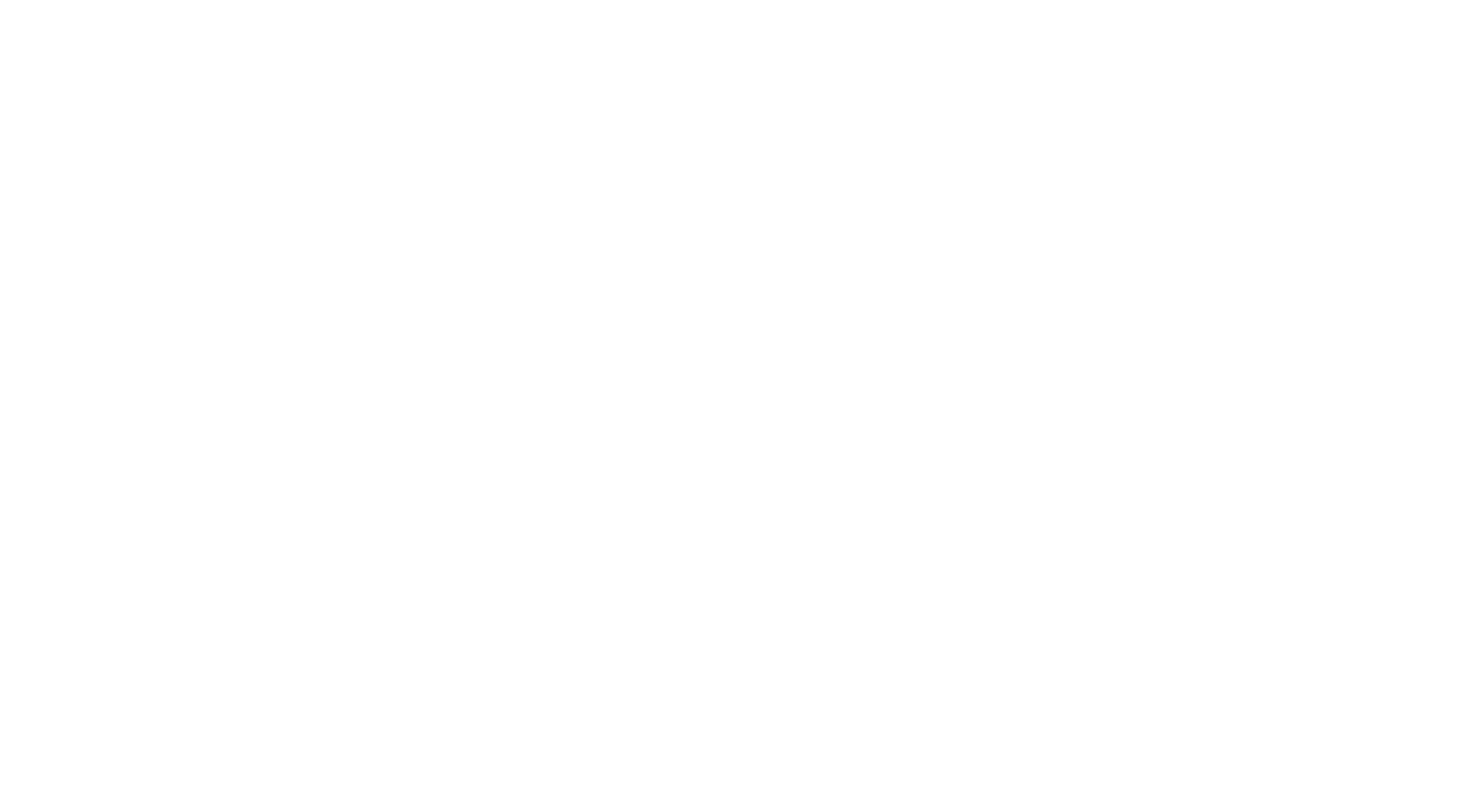
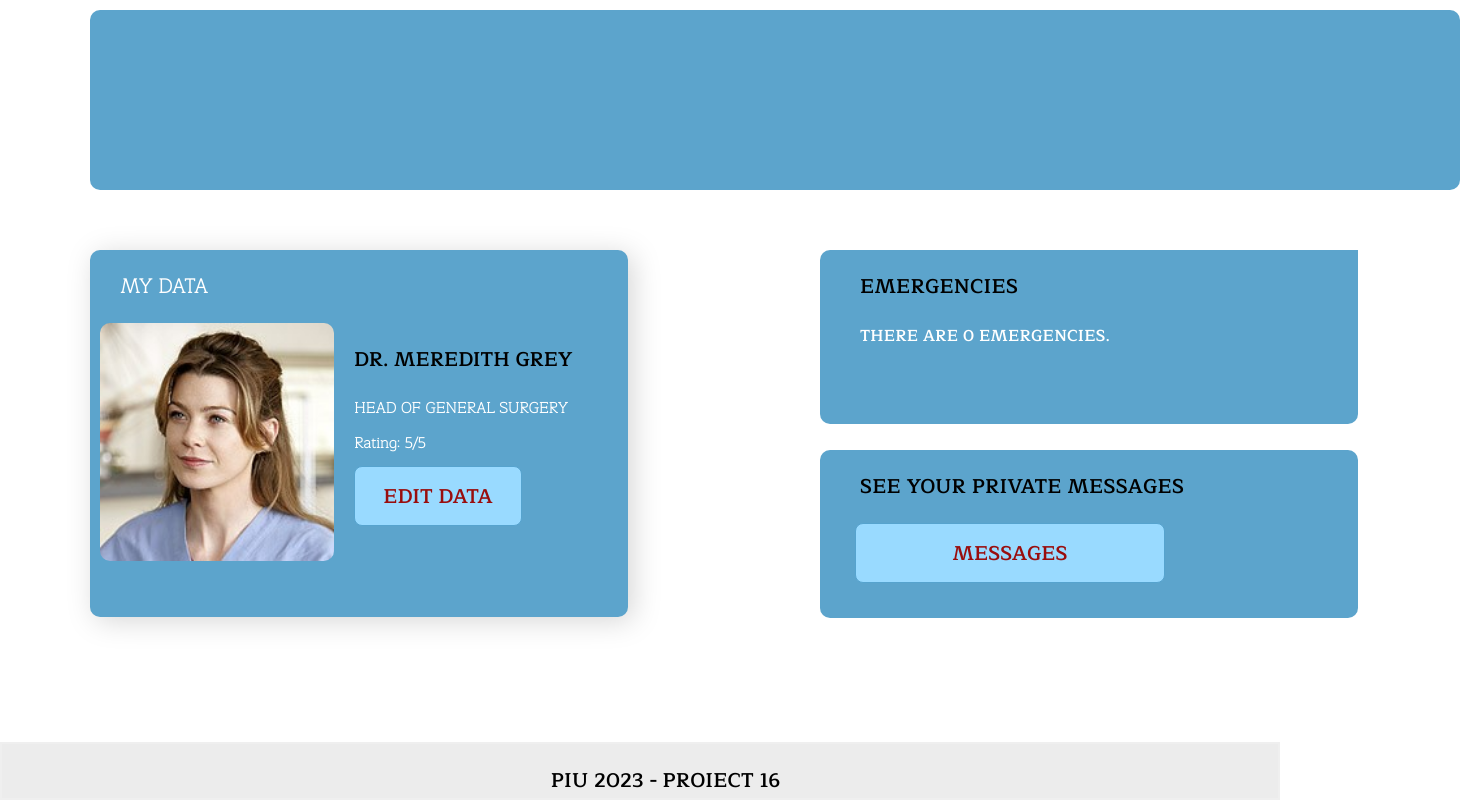
Before and after one commit to MuresanRaulCristian/ProiectPIU16, a React (Create React App) app: page / in a window 1280 px wide. Shown: the part 270-1070 px from the top of the page, 1460 px wide, since content can reach past the window. Before the commit the page ends 800 px from the top, so only its background shows below. Built offline with nearby package versions, Linux system fonts and the light colour scheme.

Commit message:
pacient and doctor page finished

```diff
--- a/src/admin-home.js
+++ b/src/admin-home.js
@@ -1,5 +1,8 @@
 import React from 'react';
 import NavigationBar from './commons/navigation-bar-admin';
+import Footer from './commons/footer'
+import './index.css'
+import image from './commons/doctor.jpg'
 
 class AdminHome extends React.Component {
 
@@ -8,7 +11,40 @@ class AdminHome extends React.Component {
 
         return (
             <div>
+            <div>
             <NavigationBar></NavigationBar>
+            <div className="welcome-text">
+                <h1>Welcome back, Dr. Meredith!</h1>
+            </div>
+            <div className="buttons-zone">
+
+            </div>
+            <div>
+                <div className="my-doctor">
+                    <h4>MY DATA</h4>
+                    <div style={{ display: "flex", flexDirection: "row"}}>
+                    <img src={image} alt="doctorImg" className="doctorImg"/>
+                    <div>
+                        <h4 style={{marginLeft: "20px", color: "black", fontFamily: "MaitreeBold"}}>DR. MEREDITH GREY</h4>
+                        <h6>HEAD OF GENERAL SURGERY</h6>
+                        <h6>Rating: 5/5</h6>
+                        <button>EDIT DATA</button>
+                    </div>
+                    </div>
+                </div>
+                <div>
+                    <div className="new-notification">
+                        <h3>EMERGENCIES</h3>
+                        <p>THERE ARE 0 EMERGENCIES.</p>
+                    </div>
+                    <div className="treatment-plan">
+                        <h3>SEE YOUR PRIVATE MESSAGES</h3>
+                        <button style={{width: "310px", margin: "0px 0px 0px 35px"}}>MESSAGES</button>
+                    </div>
+                </div>
+            </div>
+            <Footer></Footer>
+            </div>
             </div>
         )
     };
--- a/src/commons/footer.js
+++ b/src/commons/footer.js
@@ -4,6 +4,7 @@ import '../index.css'
 const Footer = () => {
     return (
         <div className="footer" expand="md">
+            <h3 style={{ marginLeft: "43%"}}>PIU 2023 - PROIECT 16</h3>
         </div>
     )
 }
--- a/src/commons/navigation-bar-admin.js
+++ b/src/commons/navigation-bar-admin.js
@@ -1,18 +1,28 @@
 import React from 'react'
-import { Navbar, Nav, NavLink } from 'reactstrap'
+import { Nav, NavLink } from 'reactstrap'
+import { useState } from "react";
 import '../index.css'
 import logo from './logo.png'
 
 const NavigationBarAdmin = () => {
+    const [isPacientsDropdownOpen, setPacientsDropdownOpen] = useState(false);
+
     return (
         <div className="navigation-bar" expand="md">
              <img src={logo} alt="Logo" className="logo"/>
              <div className="logo-text"><h2>LOVE</h2><h2>FOR PEOPLE</h2></div>
                 <Nav className="nav-button" navbar>
                         <NavLink style={{textDecoration: "none", padding:"50px 25px 30px 25px", color: "white"}} href="">HOME</NavLink>
-                        <NavLink style={{textDecoration: "none", padding:"50px 25px 30px 25px", color: "white"}} href="/">EMERGENCIES</NavLink>
-                        <NavLink style={{textDecoration: "none", padding:"50px 25px 30px 25px", color: "white"}} href="/">PACIENTS</NavLink>
-                        <NavLink style={{textDecoration: "none", padding:"50px 25px 30px 25px", color: "white"}} href="/">APPOINTMENTS</NavLink>
+                        <NavLink style={{textDecoration: "none", padding:"50px 25px 30px 25px", color: "white"}} onMouseOver={() => setPacientsDropdownOpen(false)} href="/emergencies">EMERGENCIES</NavLink>
+                        <NavLink style={{textDecoration: "none", padding:"50px 25px 30px 25px", color: "white"}}  onMouseOver={() => setPacientsDropdownOpen(true)} href="/pacients">PACIENTS</NavLink>
+                        {isPacientsDropdownOpen &&
+                        <div className="dropdown-pacients" onMouseLeave={() => setPacientsDropdownOpen(false)}>
+                            <a style={{textDecoration: "none"}} href="/graphs">GRAPHICS</a>
+                            <a style={{textDecoration: "none"}} href="/devices">DEVICES</a>
+                            <a style={{textDecoration: "none"}} href="/pacients">PACIENTS</a>
+                            <a style={{textDecoration: "none"}} href="/messages">MESSAGES</a>
+                         </div>}
+                        <NavLink style={{textDecoration: "none", padding:"50px 25px 30px 25px", color: "white"}} onMouseOver={() => setPacientsDropdownOpen(false)} href="/appointments">APPOINTMENTS</NavLink>
                 </Nav>
         </div>
     )
--- a/src/commons/navigation-bar-pacient.js
+++ b/src/commons/navigation-bar-pacient.js
@@ -1,19 +1,27 @@
 import React from 'react'
 import { Nav, NavLink } from 'reactstrap'
+import { useState } from "react";
 import '../index.css'
 import logo from './logo.png'
 
 const NavigationBarPacient = () => {
+    const [isMyDataDropdownOpen, setMyDataDropdownOpen] = useState(false);
+
     return (
         <div className="navigation-bar" expand="md">
              <img src={logo} alt="Logo" className="logo"/>
              <div className="logo-text"><h2>LOVE</h2><h2>FOR PEOPLE</h2></div>
                 <Nav className="nav-button" navbar>
                         <NavLink style={{textDecoration: "none", padding:"50px 25px 30px 25px", color: "white"}} href="">HOME</NavLink>
-                        <NavLink style={{textDecoration: "none", padding:"50px 25px 30px 25px", color: "white"}} href="">DOCTORS</NavLink>
-                        <NavLink style={{textDecoration: "none", padding:"50px 25px 30px 25px", color: "white"}} href="">EMERGENCY</NavLink>
-                        <NavLink style={{textDecoration: "none", padding:"50px 25px 30px 25px", color: "white"}} href="">MY DATA</NavLink>
-                        <NavLink style={{textDecoration: "none", padding:"50px 25px 30px 25px", color: "white"}} href="">PHARMACY</NavLink>
+                        <NavLink style={{textDecoration: "none", padding:"50px 25px 30px 25px", color: "white"}} href="/doctors">DOCTORS</NavLink>
+                        <NavLink style={{textDecoration: "none", padding:"50px 25px 30px 25px", color: "white"}} onMouseOver={() => setMyDataDropdownOpen(false)} href="/emergency">EMERGENCY</NavLink>
+                        <NavLink style={{textDecoration: "none", padding:"50px 25px 30px 25px", color: "white"}} onMouseOver={() => setMyDataDropdownOpen(true)} href="/data">MY DATA</NavLink>
+                        {isMyDataDropdownOpen &&
+                        <div className="dropdown-data" onMouseLeave={() => setMyDataDropdownOpen(false)}>
+                            <a style={{textDecoration: "none"}} href="/graphs">GRAPHICS</a>
+                            <a style={{textDecoration: "none"}} href="/devices">HOW I FEEL</a>
+                         </div>}
+                        <NavLink style={{textDecoration: "none", padding:"50px 25px 30px 25px", color: "white"}} onMouseOver={() => setMyDataDropdownOpen(false)} href="/pharmacy">PHARMACY</NavLink>
                 </Nav>
         </div>
     )
--- a/src/index.css
+++ b/src/index.css
@@ -63,6 +63,7 @@ h2:first-child {
 
 a:hover {
   background-color: #990D0D;
+  color: white;
 }
 
 .footer {
@@ -210,3 +211,48 @@ button {
   border-radius: 8px;
   margin: 10px 0px 0px 20px;
 }
+
+button:hover {
+  border-color: #990D0D;
+  border-width: 2px;
+  color: black;
+}
+
+.dropdown-pacients {
+  position: absolute;
+  width: 140px;
+  height: 165px;
+  left: 335px;
+  top: 70px;
+  background: #F5F5F5;
+  box-shadow: 0px 4px 4px rgba(0, 0, 0, 0.25);
+  border-radius: 0px 0px 10px 10px;
+  display: flex;
+  flex-direction: column;
+}
+
+.dropdown-pacients > a {
+  padding-left: 20px;
+}
+
+a {
+  color: black;
+}
+
+.dropdown-data {
+  position: absolute;
+  width: 135px;
+  height: 100px;
+  left: 455px;
+  top: 70px;
+  background: #F5F5F5;
+  box-shadow: 0px 4px 4px rgba(0, 0, 0, 0.25);
+  border-radius: 0px 0px 10px 10px;
+  display: flex;
+  flex-direction: column;
+}
+
+.dropdown-data > a {
+  padding-left: 10px;
+  border-color: black;
+}
--- a/src/pacient-home.js
+++ b/src/pacient-home.js
@@ -13,7 +13,7 @@ class PacientHome extends React.Component {
             <div>
             <NavigationBar></NavigationBar>
             <div className="welcome-text">
-                <h1>Bine ai revenit, George!</h1>
+                <h1>Welcome back, George!</h1>
             </div>
             <div className="buttons-zone">
 
```
